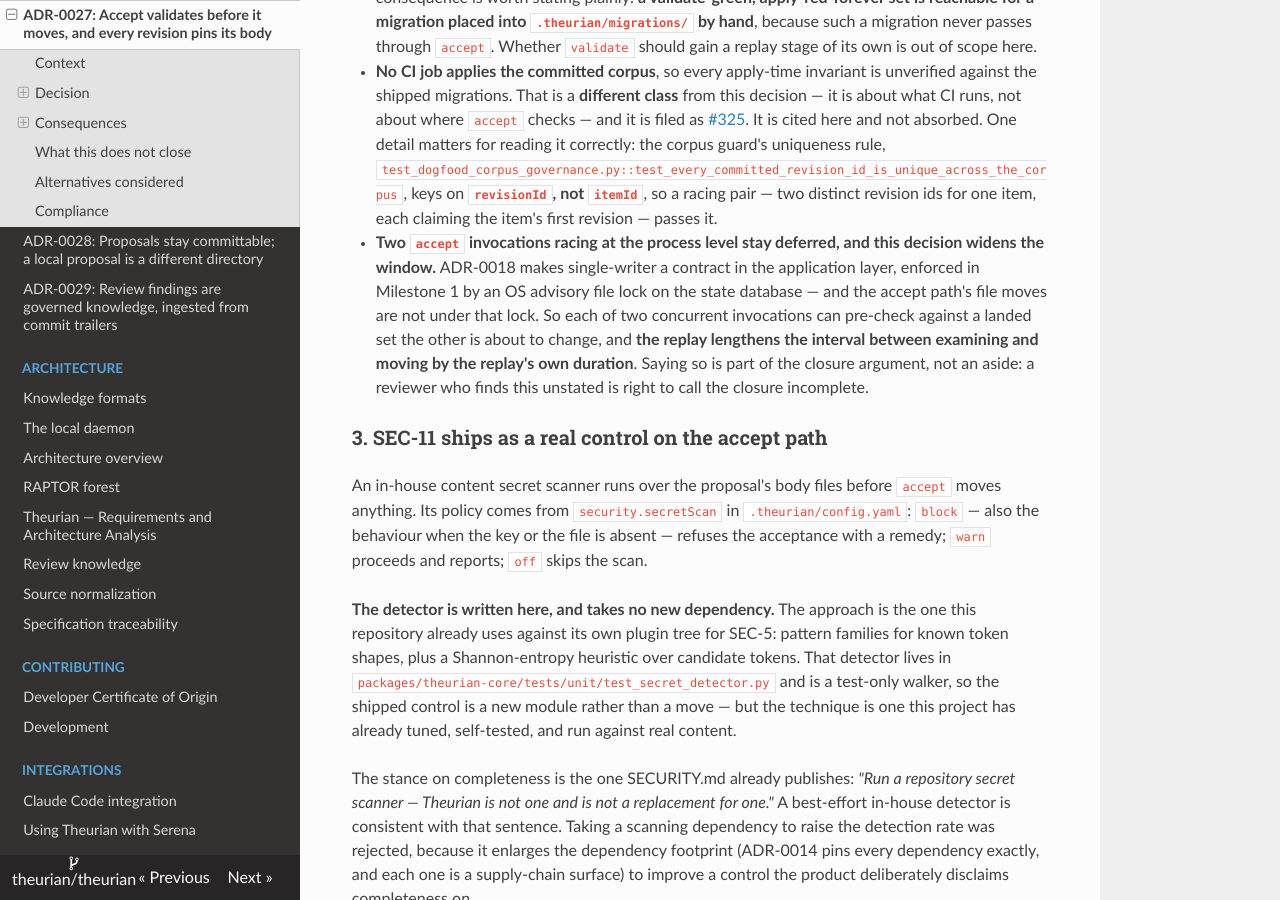
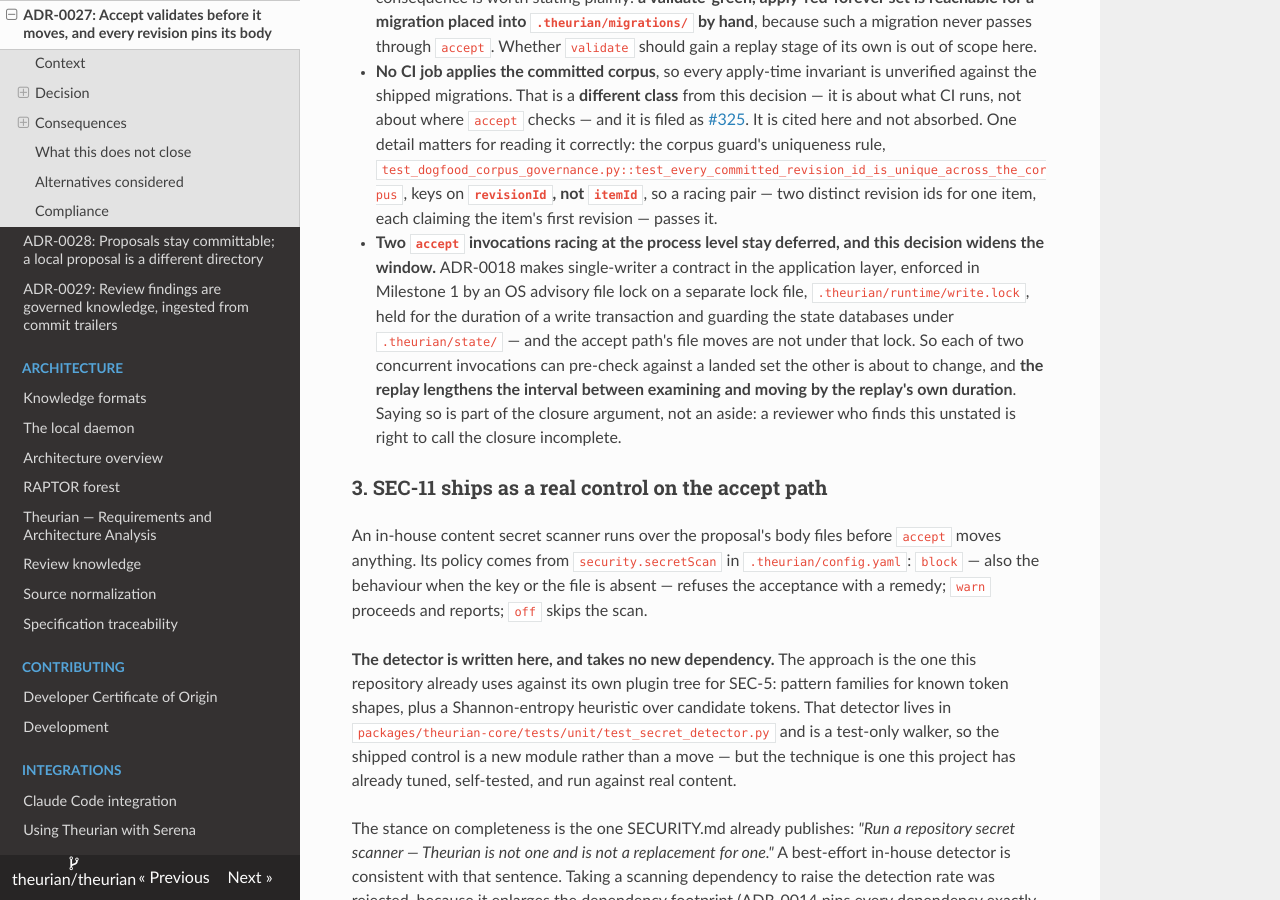
Before and after one commit to theurian/theurian, an MkDocs documentation site: the page built from docs/adr/0027-accept-validates-before-it-moves.md, in a window 1280 px wide and 900 px high, scrolled down 6967 px. Built offline with MkDocs 1.6.1, drawn with Linux system fonts in a browser that asks for light colours.

Commit message:
docs(adr): align ADR-0027's lock clause with the corrected ADR-0018 (#433)
ADR-0027's decision-2 residue described ADR-0018's Milestone 1 mechanism as
"an OS advisory file lock on the state database". PR #432 corrected that
clause in ADR-0018 itself: the lock is taken on a separate lock file,
`.theurian/runtime/write.lock` (`ProjectPaths.write_lock`), and the state
databases it guards live under `.theurian/state/`
(`ProjectPaths.database_for`) -- so `write_transaction(database_path,
lock_path)` in infrastructure/sqlite/connection.py flocks a file that is not
a database.

This copy was left naming the old object, so the two ADRs disagreed about
what the lock is taken on. Narrow the clause here the same way, wording it
after the corrected point 2.

The reasoning around it is unchanged and still holds: the accept path's file
moves are not under that lock, so two concurrent invocations can each
pre-check against a landed set the other is about to change, and the replay
lengthens the examine-to-move interval. Only the object the lock is taken on
was misnamed; exclusivity itself was never in question.

The later cross-reference at the residues list names no object -- "the
advisory lock ADR-0018 point 2 describes" -- and is correct as it stands, so
it is left alone.

Signed-off-by: Takehide Uchida <utchy@graphnote-design.com>

```diff
--- a/docs/adr/0027-accept-validates-before-it-moves.md
+++ b/docs/adr/0027-accept-validates-before-it-moves.md
@@ -346,7 +346,9 @@ the conclusion, which stands.
 - **Two `accept` invocations racing at the process level stay deferred, and
   this decision widens the window.** ADR-0018 makes single-writer a contract in
   the application layer, enforced in Milestone 1 by an OS advisory file lock on
-  the state database — and the accept path's file moves are not under that
+  a separate lock file, `.theurian/runtime/write.lock`, held for the duration
+  of a write transaction and guarding the state databases under
+  `.theurian/state/` — and the accept path's file moves are not under that
   lock. So each of two concurrent invocations can pre-check against a landed
   set the other is about to change, and **the replay lengthens the interval
   between examining and moving by the replay's own duration**. Saying so is
```
